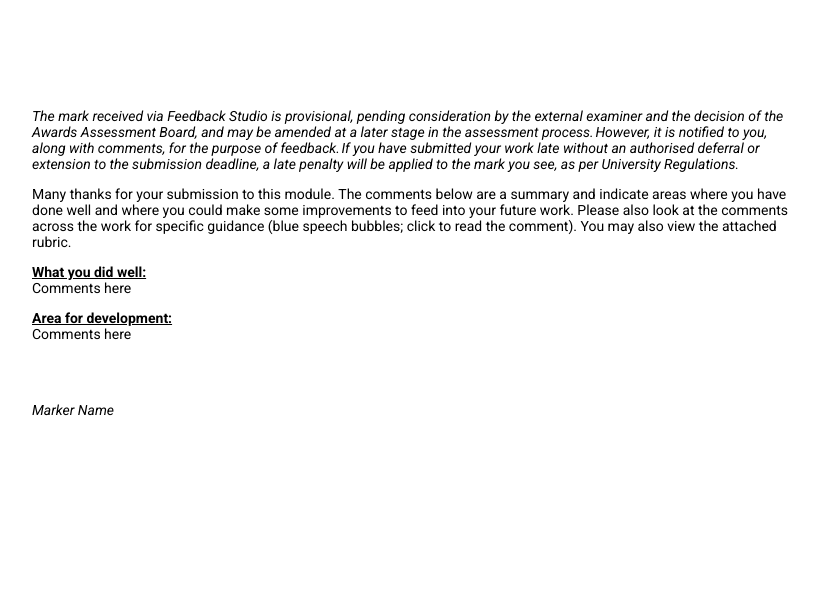
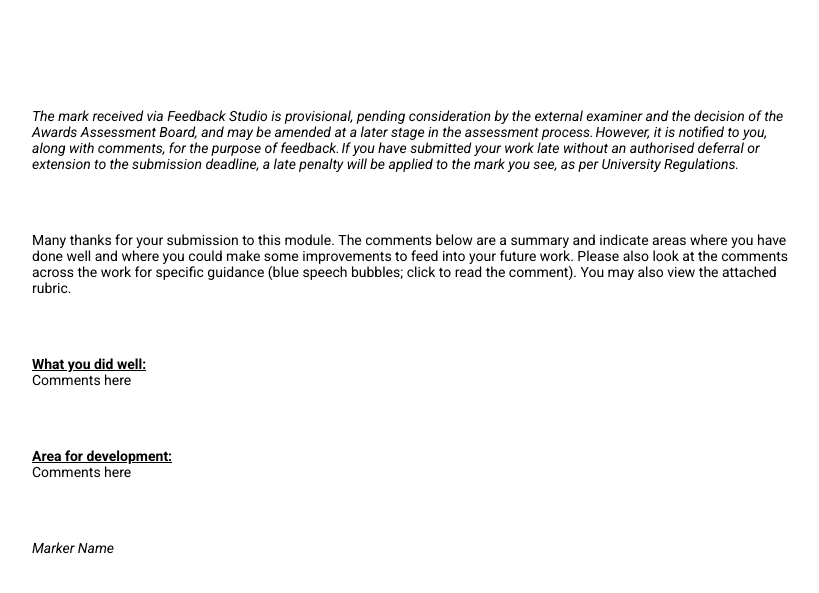
Before and after one commit to b-kennedy0/b-kennedy0.github.io, a Jekyll site: the page marking-comment.html, which Jekyll copies as it is, in a window 1280 px wide. Shown: the top 593 px of the page, without its empty margins (226-1045 px from the left). Built offline with Jekyll 4.4.1, drawn with Linux system fonts in a browser that asks for light colours.

Commit message:
adjust spacing

```diff
--- a/marking-comment.html
+++ b/marking-comment.html
@@ -9,8 +9,11 @@
 
 <body class="roboto-400" style="padding: 100px 250px !important;">
     <p><i>The mark received via Feedback Studio is provisional, pending consideration by the external examiner and the decision of the Awards Assessment Board, and may be amended at a later stage in the assessment process. However, it is notified to you, along with comments, for the purpose of feedback. If you have submitted your work late without an authorised deferral or extension to the submission deadline, a late penalty will be applied to the mark you see, as per University Regulations.</i></p>
+    <p><br>&nbsp;</p>
     <p>Many thanks for your submission to this module.&nbsp;The comments below are a summary and indicate areas where you have done well and where you could make some improvements to feed into your future work. Please also look at the comments across the work for specific guidance&nbsp;(blue speech bubbles; click to read the comment). You may also view the attached rubric.</p>
+    <p><br>&nbsp;</p>
     <p><strong><u>What you did well:</u></strong><br>Comments here</p>
+    <p><br>&nbsp;</p>
     <p><strong><u>Area for development:</u></strong><br>Comments here</p>
     <p><br>&nbsp;</p>
     <p><i>Marker Name</i></p>
```
